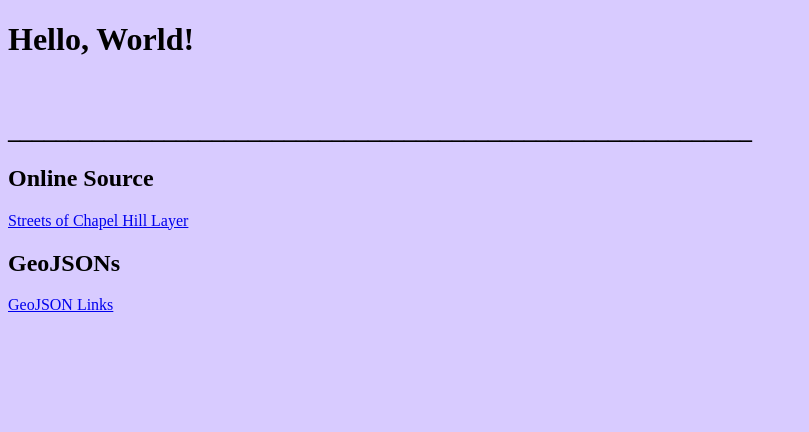
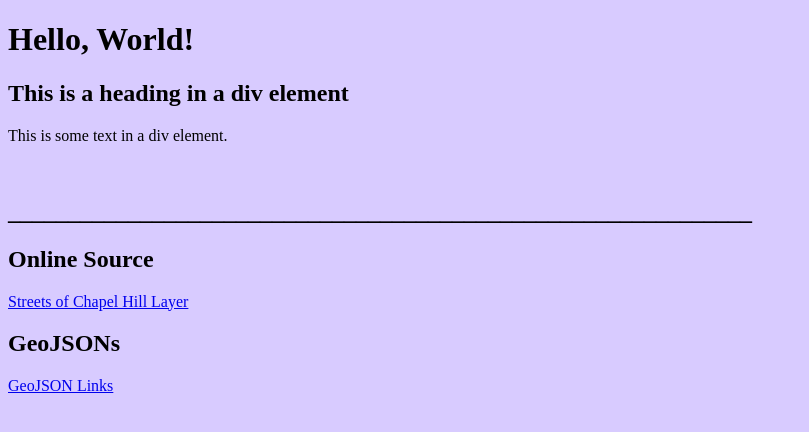
Before and after one commit to ChandlerLugo/456_Homework1, a plain HTML site: page index.html in a window 1280 px wide. Shown: the whole page, without its empty margins (0-809 px from the left). Drawn offline with Linux system fonts and the light colour scheme.

Commit message:
Update index.html

```diff
--- a/index.html
+++ b/index.html
@@ -10,6 +10,19 @@
     <h1> Hello, World! </h1>
 
 </body>
+<head>
+    <style>
+    .myDiv {
+    }
+    </style>
+</head>
+<body>
+        <div class="myDiv">
+            <h2>This is a heading in a div element</h2>
+            <p>This is some text in a div element.</p>
+          </div>
+
+</body>
 <img width="500" src="./PNGs/Homework2MapPNG.png" alt="">
 <h2>
     ______________________________________________________________</h2>
```
